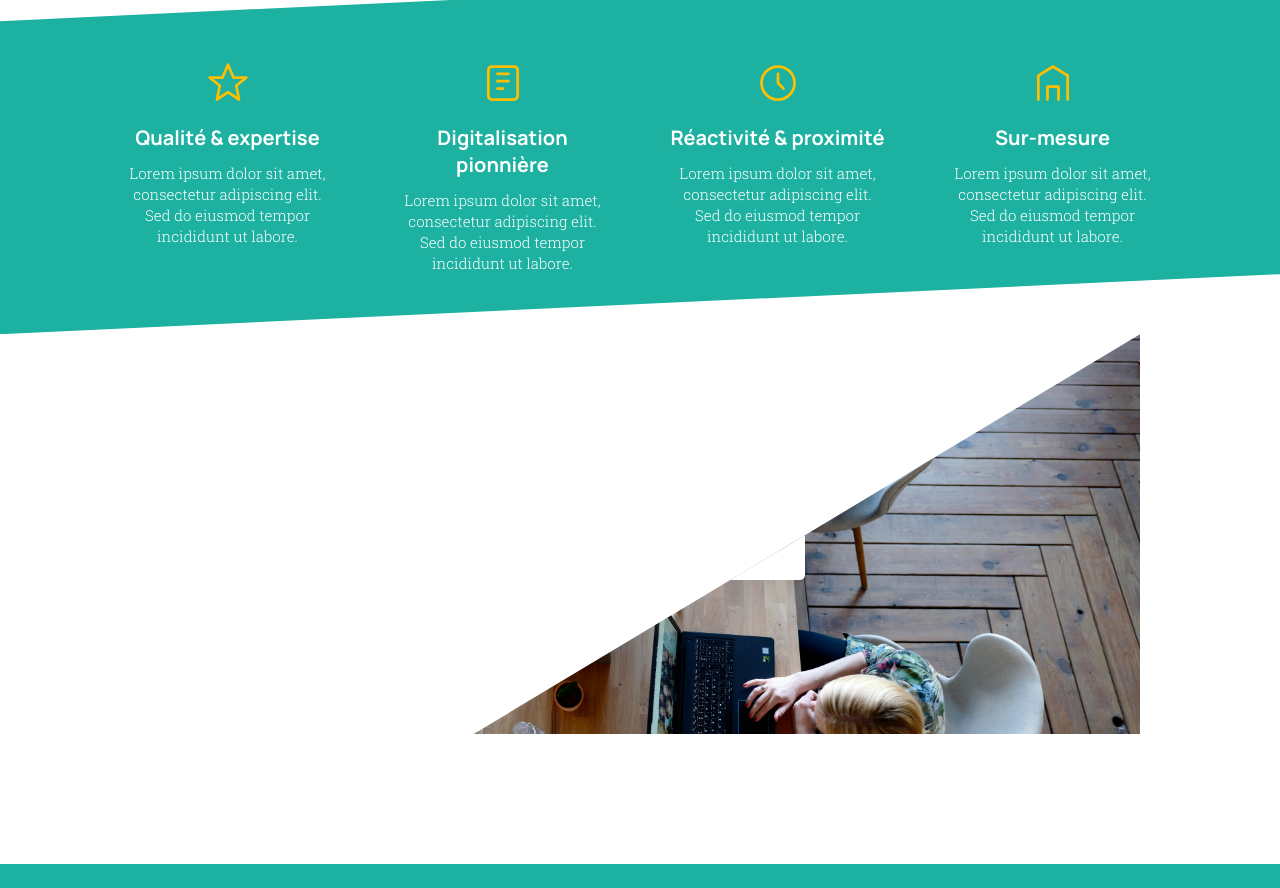
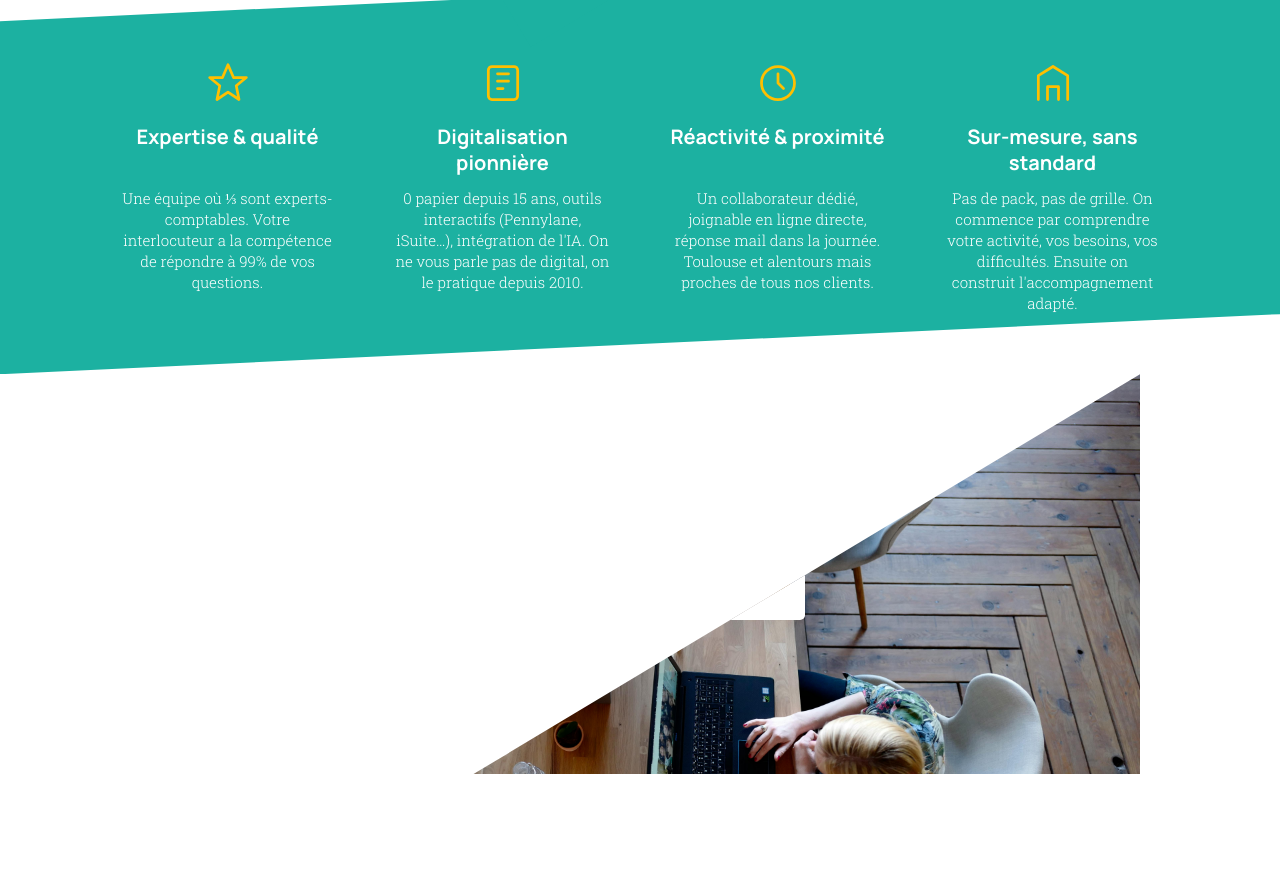
Before and after one commit to Marie-Garde/ohayon, a Nuxt app: page /qui-sommes-nous in a window 1280 px wide. Shown: the part 2788-3676 px from the top of the page. Built offline with nearby package versions, Linux system fonts and the light colour scheme.

Commit message:
replace pillars lorem ipsum with real content and fix title alignment
Co-Authored-By: Claude Sonnet 4.6 <noreply@anthropic.com>

```diff
--- a/app/components/qui-sommes-nous/PillarsSection.vue
+++ b/app/components/qui-sommes-nous/PillarsSection.vue
@@ -27,10 +27,10 @@
           >
             <path d="M12 2l3 7h7l-5.5 4.5L18 21l-6-4-6 4 1.5-7.5L2 9h7z" />
           </svg>
-          <h3>Qualité &amp; expertise</h3>
+          <h3>Expertise &amp; qualité</h3>
           <p>
-            Lorem ipsum dolor sit amet, consectetur adipiscing elit. Sed do
-            eiusmod tempor incididunt ut labore.
+            Une équipe où ⅓ sont experts-comptables. Votre interlocuteur a la
+            compétence de répondre à 99% de vos questions.
           </p>
         </div>
         <div class="pillars__item">
@@ -48,8 +48,9 @@
           </svg>
           <h3>Digitalisation pionnière</h3>
           <p>
-            Lorem ipsum dolor sit amet, consectetur adipiscing elit. Sed do
-            eiusmod tempor incididunt ut labore.
+            0 papier depuis 15 ans, outils interactifs (Pennylane, iSuite…),
+            intégration de l'IA. On ne vous parle pas de digital, on le
+            pratique depuis 2010.
           </p>
         </div>
         <div class="pillars__item">
@@ -67,8 +68,9 @@
           </svg>
           <h3>Réactivité &amp; proximité</h3>
           <p>
-            Lorem ipsum dolor sit amet, consectetur adipiscing elit. Sed do
-            eiusmod tempor incididunt ut labore.
+            Un collaborateur dédié, joignable en ligne directe, réponse mail
+            dans la journée. Toulouse et alentours mais proches de tous nos
+            clients.
           </p>
         </div>
         <div class="pillars__item">
@@ -84,10 +86,11 @@
             <path d="M4 21V8l8-5 8 5v13" />
             <path d="M9 21v-7h6v7" />
           </svg>
-          <h3>Sur-mesure</h3>
+          <h3>Sur-mesure, sans standard</h3>
           <p>
-            Lorem ipsum dolor sit amet, consectetur adipiscing elit. Sed do
-            eiusmod tempor incididunt ut labore.
+            Pas de pack, pas de grille. On commence par comprendre votre
+            activité, vos besoins, vos difficultés. Ensuite on construit
+            l'accompagnement adapté.
           </p>
         </div>
       </div>
@@ -173,6 +176,8 @@
 .pillars__item h3 {
   color: #fff;
   font-size: 20px;
+  line-height: 1.3;
+  min-height: 52px;
   margin: 0 0 12px;
 }
 
```
